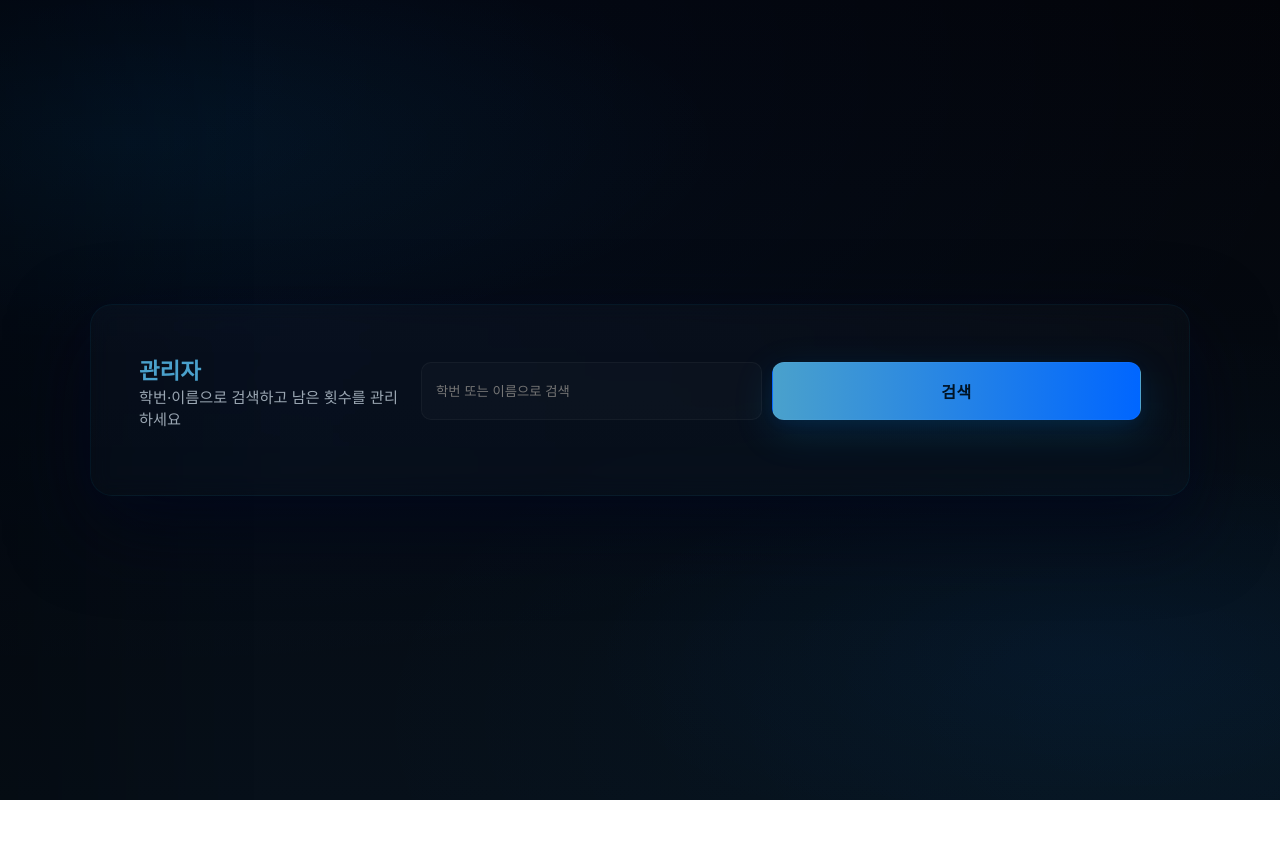
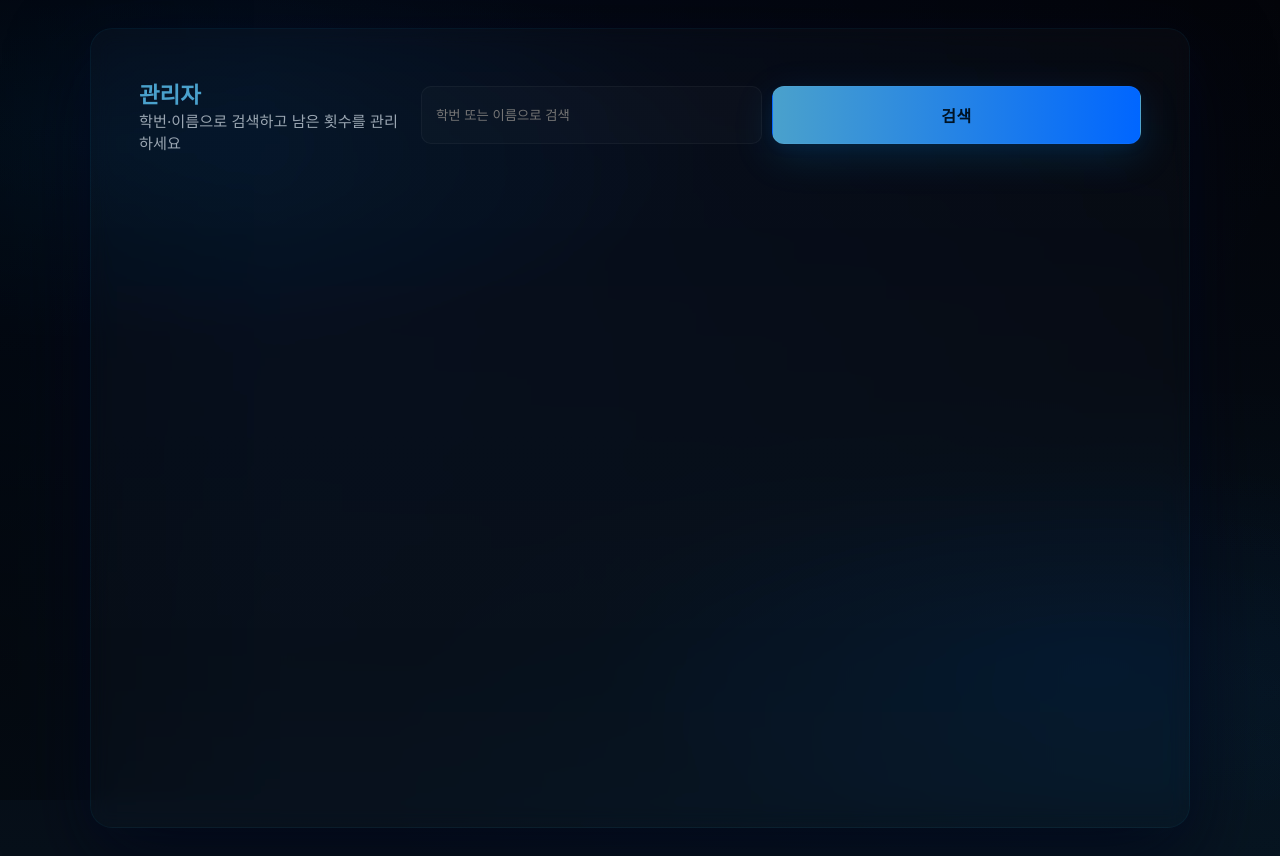
Before and after one commit to forusastrid/info_booth_2025, a plain HTML site: page admin.html in a window 1280 px wide. Before the commit the page ends 800 px from the top, so only its background shows below. Drawn offline with Linux system fonts and the light colour scheme; no server answers.

Commit message:
Update style.css

```diff
--- a/style.css
+++ b/style.css
@@ -156,3 +156,19 @@ button:active::before { width: 300px; height: 300px; }
   .ticket-title{font-size:1.3rem}
   .ticket-card{padding:12px}
 }
+
+.admin-container {
+  height: 100vh;
+  display: flex;
+  flex-direction: column;
+}
+
+.admin-header {
+  flex-shrink: 0;
+}
+
+.results-grid {
+  flex: 1;
+  overflow-y: auto;
+  padding-top: 12px;
+}
```
